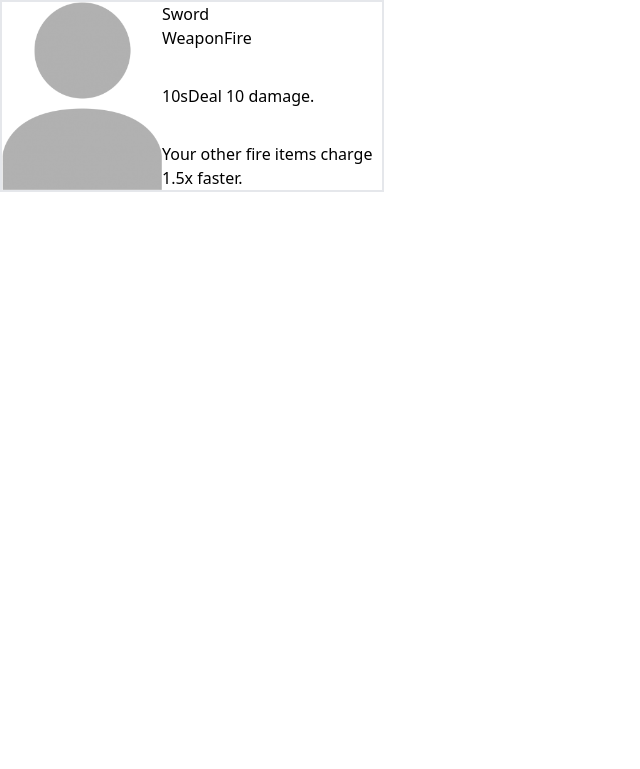
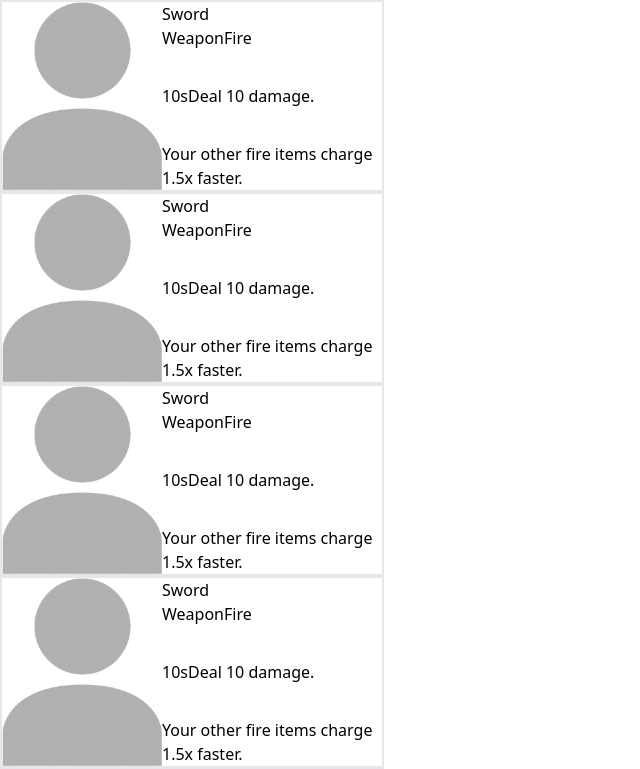
Before and after one commit to gabgosrob/bazaarexplorer, a React (Vite) app: page / in a window 1280 px wide. Shown: the top 769 px of the page, without its empty margins (0-640 px from the left). Built offline with nearby package versions, Linux system fonts and the light colour scheme.

Commit message:
add CardContainer component

```diff
--- a/src/App.tsx
+++ b/src/App.tsx
@@ -1,18 +1,11 @@
-import Card from './components/card/Card'
+import { cards } from './assets/cards'
+
+import CardContainer from './components/card-container/CardContainer'
 
 function App() {
   return (
     <div>
-      <Card
-        name='Sword'
-        image='placeholder.png'
-        cooldown={10}
-        effect='Deal 10 damage.'
-        passive='Your other fire items charge 1.5x faster.'
-        cost={5}
-        types={['Weapon', 'Fire']}
-        size='medium'
-      />
+      <CardContainer cards={cards} />
     </div>
   )
 }
--- /dev/null
+++ b/src/assets/cards.ts
@@ -0,0 +1,14 @@
+import type { CardProps } from '../components/card/Card'
+
+const card: CardProps = {
+  name: 'Sword',
+  image: 'placeholder.png',
+  cooldown: 10,
+  effect: 'Deal 10 damage.',
+  passive: 'Your other fire items charge 1.5x faster.',
+  cost: 5,
+  types: ['Weapon', 'Fire'],
+  size: 'medium',
+}
+
+export const cards = [card, card, card, card, card]
--- /dev/null
+++ b/src/components/card-container/CardContainer.tsx
@@ -0,0 +1,18 @@
+import Card from '../card/Card'
+import type { CardProps } from '../card/Card'
+
+export type CardContainerProps = {
+  cards: CardProps[]
+}
+
+function CardContainer(props: CardContainerProps) {
+  const cards = getCards(props.cards)
+
+  return <div>{cards}</div>
+}
+
+function getCards(cards: CardProps[]) {
+  return cards.map((card, index) => <Card {...card} key={index} />)
+}
+
+export default CardContainer
--- a/src/components/card/Card.tsx
+++ b/src/components/card/Card.tsx
@@ -1,4 +1,4 @@
-type CardProps = {
+export type CardProps = {
   name: string
   image?: string
   cooldown: number
@@ -7,10 +7,6 @@ type CardProps = {
   cost: number
   types: string[]
   size: 'small' | 'medium' | 'large'
-}
-
-function getTypes(types: string[]): JSX.Element[] {
-  return types.map((type) => <div>{type}</div>)
 }
 
 function Card(props: CardProps) {
@@ -34,4 +30,8 @@ function Card(props: CardProps) {
   )
 }
 
+function getTypes(types: string[]) {
+  return types.map((type, index) => <div key={index}>{type}</div>)
+}
+
 export default Card
```
Also changed, not shown: 2 other files (tests, documents, lock files or other folders).
